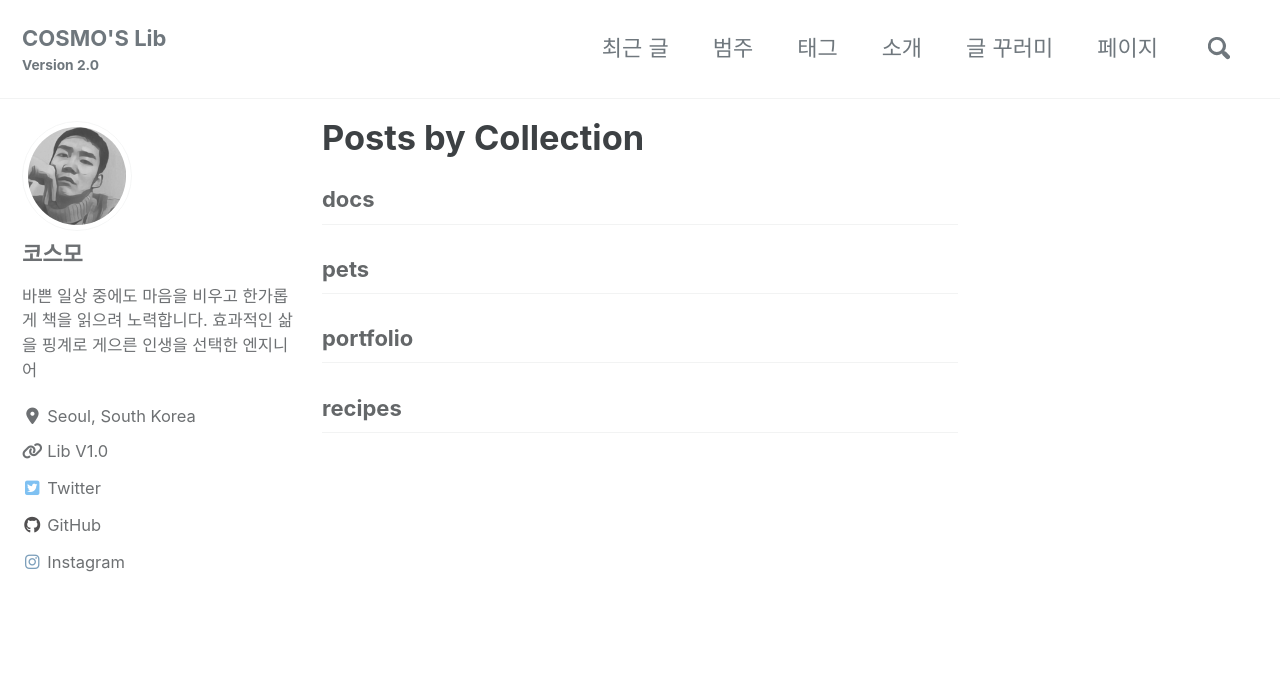
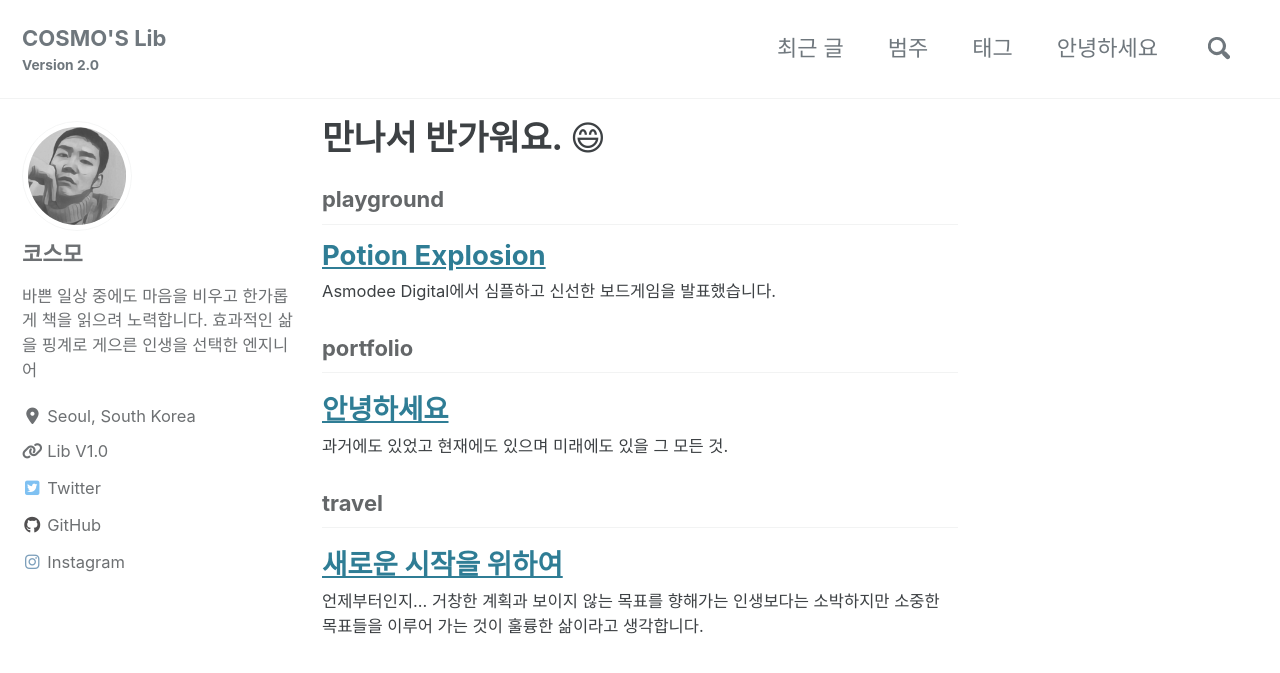
Before and after one commit to deftone2000/cosmo-s-archive, a Jekyll site: the page built from _pages/collection-archive.html, in a window 1280 px wide and 900 px high. Shown: the top 673 px of the window. Built offline with Jekyll 4.4.1, drawn with Linux system fonts in a browser that asks for light colours; cached includes are drawn as plain includes; nearby versions of some CDN libraries; comment, search, counter and statistics services are not loaded; a style sheet for code colours, icons or effects is not loaded.

Commit message:
no message

```diff
--- a/_config.yml
+++ b/_config.yml
@@ -27,9 +27,9 @@ masthead_title           : # overrides the website title displayed in the masthe
 # breadcrumbs            : false # true, false (default)
 words_per_minute         : 120
 comments:
-  provider               : "false" # false (default), "disqus", "discourse", "facebook", "staticman_v2", "staticman", "utterances", "custom"
+  provider               : "disqus" # false (default), "disqus", "discourse", "facebook", "staticman_v2", "staticman", "utterances", "custom"
   disqus:
-    shortname            :
+    shortname            : "cosmos-lib-v2"
   discourse:
     server               : # https://meta.discourse.org/t/embedding-discourse-comments-via-javascript/31963 , e.g.: meta.discourse.org
   facebook:
@@ -180,13 +180,13 @@ kramdown:
 
 # Collections
 collections:
-  docs:
+ # docs:
+ #   output: true
+ #   permalink: /:collection/:path/
+  travel:
     output: true
     permalink: /:collection/:path/
-  recipes:
-    output: true
-    permalink: /:collection/:path/
-  pets:
+  playground:
     output: true
     permalink: /:collection/:path/
   portfolio:
@@ -215,30 +215,30 @@ defaults:
       layout: single
       author_profile: true
   # _docs
+  #- scope:
+  #    path: ""
+  #    type: docs
+  #  values:
+  #    layout: single
+  #    read_time: false
+  #    author_profile: false
+  #    share: false
+  #    comments: false
+  #    sidebar:
+  #      nav: "docs"
+  # _travel
   - scope:
       path: ""
-      type: docs
-    values:
-      layout: single
-      read_time: false
-      author_profile: false
-      share: false
-      comments: false
-      sidebar:
-        nav: "docs"
-  # _recipes
-  - scope:
-      path: ""
-      type: recipes
+      type: travel
     values:
       layout: single
       author_profile: true
       share: true
       comments: true
-  # _pets
+  # _playground
   - scope:
       path: ""
-      type: pets
+      type: playground
     values:
       layout: single
       author_profile: true
--- a/_data/navigation.yml
+++ b/_data/navigation.yml
@@ -26,12 +26,12 @@ main:
     url: /categories/
   - title: "태그"
     url: /tags/
-  - title: "소개"
-    url: /about/
-  - title: "글 꾸러미"
+  - title: "안녕하세요"
     url: /collection-archive/
-  - title: "페이지"
-    url: /page-archive/
+  #- title: "페이지"
+  #  url: /page-archive/
+  #- title: "글 꾸러미"
+  #  url: /collection-archive/
 
 
 # documentation links
--- a/_pages/collection-archive.html
+++ b/_pages/collection-archive.html
@@ -1,6 +1,6 @@
 ---
 layout: archive
-title: "Posts by Collection"
+title: "만나서 반가워요. 😄"
 permalink: /collection-archive/
 author_profile: true
 ---
--- /dev/null
+++ b/_playground/2017-01-31-potion-explosion.md
@@ -0,0 +1,46 @@
+---
+title: "Potion Explosion"
+excerpt_separator: "<!--more-->"
+header:
+  image: /assets/images/potion-explosion-00.jpg
+  caption: "Photo from [COSMO'S](https://www.instagram.com/deftone2000)"
+last_modified_at:
+---
+
+**[Asmodee Digital](ttp://www.asmodee-digital.com)**에서 심플하고 신선한 보드게임을 발표했습니다. <!--more--> **Potion Explosion** 오프라인에서는 이미 누구나 쉽게 즐길 수 있는 보드 게임으로 알려져있더군요. 룰이 매우 간단하고 체인액션의 짜릿함도 있어서 상당히 즐길만한 게임입니다.
+
+- 보드게임명 : Potion Explosion
+- 시스템 : 패턴인식, 셋컬렉션
+- 수용인원 : 2~4명
+- 온라인 플레이 : 친구, 랜덤, AI 참여가능
+- 플레이 시간 : 35분
+- 인공지능 : 2단계 난이도 조절가능
+- 어플가격 : $4.99 / 앱스토어(US)
+
+### 1. 진행방법
+* 자신이 제작하고 싶은 **Potion**에 필요한 재료 하나를 디스펜서에 선택합니다.
+* 선택한 재료는 자신의 Potion 제작에 사용할 수 있습니다.
+* Potion 제작을 완료하면 각각 포인트가 주어집니다.
+* 또한 제작한 Potion을 사용해서 추가로 또 다른 Potion 제작에 활용(?)합니다.
+* 일정한 기준에 도달하면 스킬토큰을 얻게되고 스킬토큰이 모두 소모되면 게임은 종료됩니다.
+* 최종 포인트를 합산하고 제일 많은 포인트를 얻은 플레이어가 승리!
+
+### 2. 체인 리액션 / Potion Explosion
+
+* 재료를 얻는 과정은  마치 헥스게임과 유사합니다.
+* 기본적으로 재료는 자신의 턴에 하나를 얻게됩니다.
+* 선택한 재료는 디스펜서에서 제거되면서 새로운 재료들이 한칸씩 아래로 이동하게되고 이때 동일한 재료들이 두개 이상 만나면 체인리액션이 발동됩니다.
+* **Potion Explosion!!!**
+* 이렇게 폭발한 재료들도 동시에 얻게됩니다.
+* 다양하고 많은 재료를 얻을수록 Potion 제작이 쉬워지고, 포인트도 많이 얻게됩니다.
+* 게임승리의 매우 큰 영향을 미치게 됩니다.
+
+### 3. 포션의 활용
+* 포션 제작이 완료되면 포인트를 줍니다.
+* 완료된 포션은 자신의 덱에 포함하고 자신의 턴에 언제든지 효과를 활용할 수 있게 됩니다.
+* 효과는 포션 종류별로 다릅니다.
+* 예를 들자면 디스펜서에서 추가로 재료를 얻는다.
+* 포션을 잘 활용하면 체인 리액션을 좀더 쉽게 발동할 수 있다.
+
+### 4. 총평
+깔끔한 그래픽과 집중도를 높여주는 BGM 은 상당한 만족감을 준다. 친절하게도 튜토리얼을 제공하여 접근성도 좋은편이다. 하지만 가격부분은 고개를 갸우뚱하게 만들었다. **_구매는 할인할때 하는 것을 추천드립니다._** 끝으로 디지털버전도 좋지만 오프라인에서 가볍게 즐기는 것도 재미있을 것 같습니다.
--- /dev/null
+++ b/_portfolio/2016-08-12-my-favorite.md
@@ -0,0 +1,35 @@
+---
+permalink: /about/
+title: "안녕하세요"
+excerpt: "과거에도 있었고 현재에도 있으며 미래에도 있을 그 모든 것."
+last_modified_at: 2020-03-27T14:00:04+09:00
+toc: true
+---
+
+게으른 공돌이의 효과적인 일상다반사.  More Effective lifehacker 😄
+
+## Favor
+
+### 글귀
+
+- 시민은 자유롭게 국가는 정의롭게
+
+### 음악
+
+- [백예린 - 지켜줄게](https://youtu.be/IDD5_z3kKCU)
+- [Glen Check - Young Generation](https://youtu.be/IAtN-BH7P7c)
+
+### 영화
+
+- 살인의 추억
+- 매트릭스
+
+### 책
+
+* 토지
+* 코스모스
+
+### 사람
+
+- 정도전
+- 스티브 잡스
--- /dev/null
+++ b/_travel/2017-01-12-first-post.md
@@ -0,0 +1,25 @@
+---
+title: "새로운 시작을 위하여"
+excerpt_separator: "<!--more-->"
+category:
+  - 블로그
+tags:
+  - 에세이
+last_modified_at:
+---
+
+언제부터인지…
+
+거창한 계획과 보이지 않는 목표를 향해가는 인생보다는 **소박하지만 소중한 목표**들을 이루어 가는 것이 훌륭한 삶이라고 생각합니다.
+{: .notice--success}
+
+<!--more-->
+
+2017 새해를 맞이하여 블로그를 운영하기로 했습니다. 생각보다 시간이 많이 소요되었습니다. 처음 해보는 것에 대한 미숙함도 있지만 타고난 게으름 때문이기도 합니다.
+
+그리고,
+
+그런 작은 성공의 흔적들을 이곳에 남겨보려 합니다.
+그럼 시작합니다.
+
+Start Your Engine!
```
Also changed, not shown: _pages/pets.md (deleted, +0 -10 lines), _pages/playground.md (added, +10 -0 lines), _pages/recipes-archive.md (deleted, +0 -9 lines), _pages/travel-archive.md (added, +9 -0 lines), _posts/2017-01-20-switch.md (+0 -1 lines), _posts/2017-05-24-Kommunistischen.md (+1 -1 lines), _posts/2017-09-23-youth-reading.md (+1 -0 lines), assets/images/potion-explosion-00.jpg (added).
